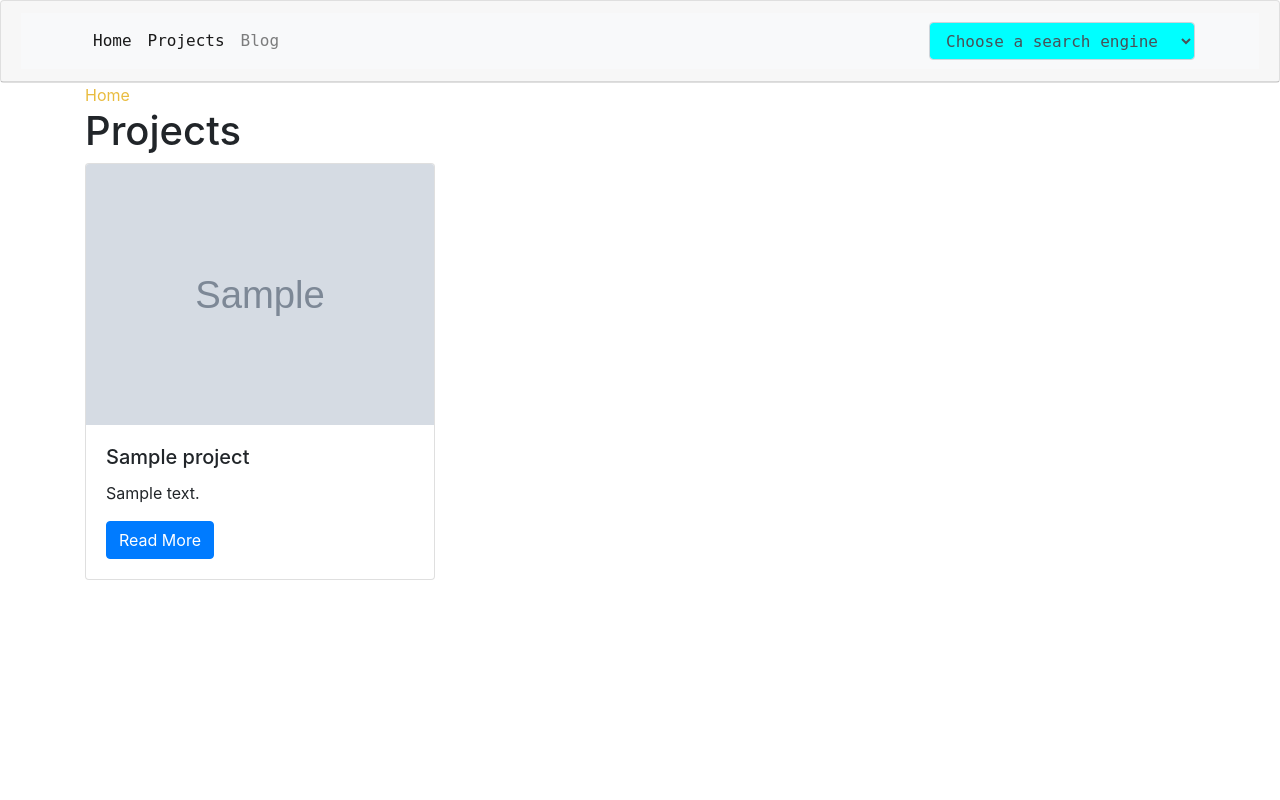
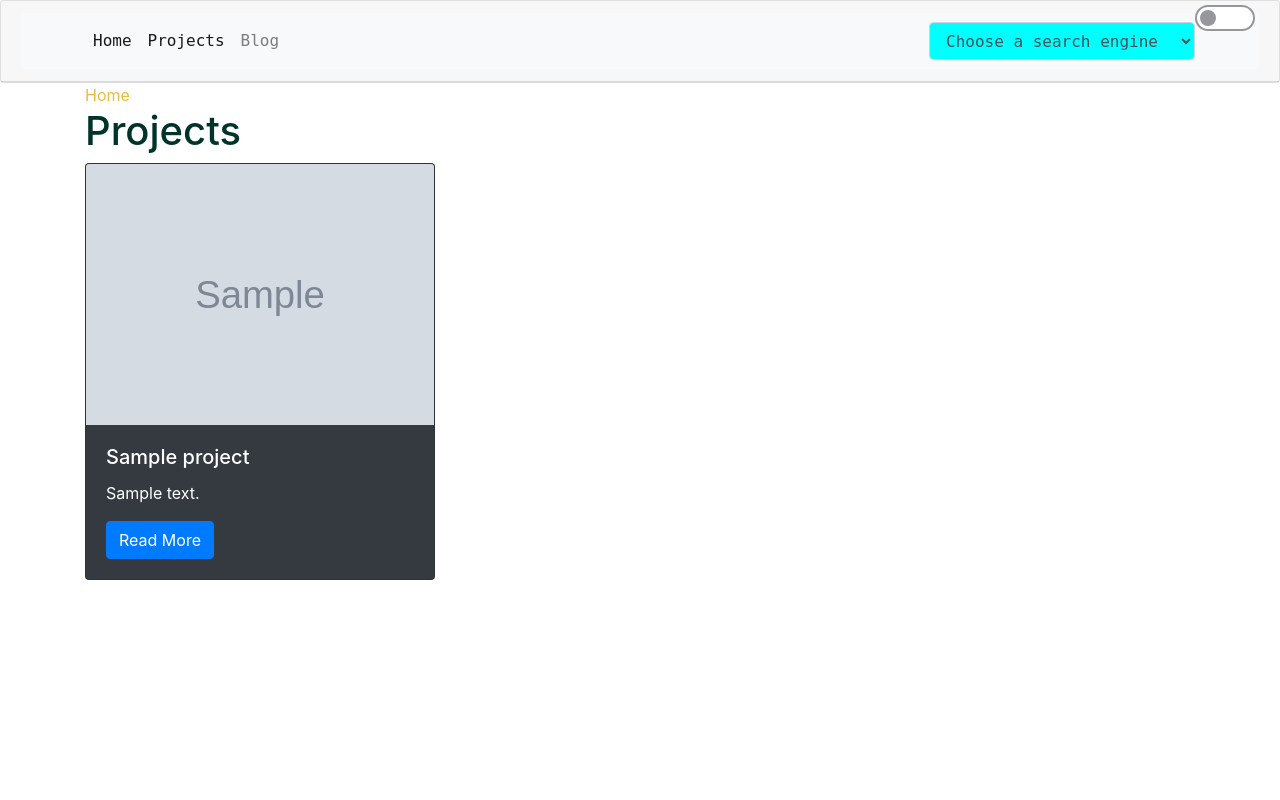
Before and after one commit to Steven1123581321/website, a Django app: page /projects/ in a window 1280 px wide. Run offline with Django 3.2, Linux system fonts and the light colour scheme; tables that the repository leaves empty hold one stand-in row (values such as "Sample post"); grey boxes marked "Sample" are stand-in pictures; some libraries are stand-ins or nearby versions.

Commit message:
added dark mode

```diff
--- a/personal_portfolio/templates/base.html
+++ b/personal_portfolio/templates/base.html
@@ -14,6 +14,76 @@
               }
               .form-inline{
                 display: none;
+              }
+              .dark-mode-toggler {
+                position: fixed;
+                top: 5px;
+                right: 20px;
+              }
+              .dark-mode-toggler label {
+                position: relative;
+              }
+              .dark-mode-toggler input[type='checkbox'] {
+                display: none;
+              }
+              .dark-mode-toggler input[type='checkbox'] + label::before {
+                content: '';
+                display: block;
+                height: 26px;
+                width: 60px;
+                background: #fff;
+                border: 2px solid #96979c;
+                border-radius: 15px;
+                position: absolute;
+                top: 0px;
+                left: -65px;
+              }
+              .dark-mode-toggler input[type='checkbox'] + label::after {
+                content: '';
+                display: block;
+                height: 20px;
+                width: 20px;
+                background: #96979c;
+                border: 2px solid #fff;
+                border-radius: 50%;
+                position: absolute;
+                top: 3px;
+                left: -62px;
+                transition: all 0.4s ease-in;
+              }
+              .dark-mode-toggler input[type='checkbox']:checked + label::before {
+                background: #000;
+                border: 2px solid #fff;
+              }
+              .dark-mode-toggler input[type='checkbox']:checked + label::after {
+                left: -28px;
+                background: #000;
+                border: 2px solid #fff;
+                transition: all 0.4s ease-in;
+              }
+              :root {
+                --clr-light: transparent;
+                --clr-dark: #00332a;
+                --clr-primary: #dbffa2;
+                --clr-secondary: #c3fcf2;
+                --clr-accent: #ff7750;
+
+                --foreground: var(--clr-dark);
+                --background: var(--clr-light);
+              }
+              .darkmode {
+                --clr-light: #fdffc4;
+                --clr-dark: #00332a;
+                --clr-primary: #202302;
+                --clr-secondary: #00100d;
+                --clr-accent: #ff7750;
+
+                --foreground: var(--clr-light);
+                --background: var(--clr-dark);
+              }
+              body {
+                background: var(--background);
+                color: var(--foreground);
               }
             </style>
             <div class="collapse navbar-collapse" id="navbarSupportedContent">
@@ -58,6 +128,50 @@
                 </button>
               </div>
             </div>
+            <div class="dark-mode-toggler">
+              <input type="checkbox" id="dark-mode-toggler" />
+              <label for="dark-mode-toggler" aria-label="Toggler for Dark Mode"></label>
+            </div>
+            <script>
+              // check for saved 'darkMode' in localStorage
+              let darkMode = localStorage.getItem('darkMode');
+
+              const darkModeToggle = document.querySelector('#dark-mode-toggler');
+
+              const enableDarkMode = () => {
+                // 1. Add the class to the body
+                document.body.classList.add('darkmode');
+                // 2. Update darkMode in localStorage
+                localStorage.setItem('darkMode', 'enabled');
+              }
+
+              const disableDarkMode = () => {
+                // 1. Remove the class from the body
+                document.body.classList.remove('darkmode');
+                // 2. Update darkMode in localStorage
+                localStorage.setItem('darkMode', null);
+              }
+
+              // If the user already visited and enabled darkMode
+              // start things off with it on
+              if (darkMode === 'enabled') {
+                enableDarkMode();
+              }
+
+              // When someone clicks the button
+              darkModeToggle.addEventListener('click', () => {
+                // get their darkMode setting
+                darkMode = localStorage.getItem('darkMode');
+
+                // if it not current enabled, enable it
+                if (darkMode !== 'enabled') {
+                  enableDarkMode();
+                // if it has been enabled, turn it off
+                } else {
+                  disableDarkMode();
+                }
+              });
+            </script>
             <script src='http://ajax.aspnetcdn.com/ajax/jQuery/jquery-3.2.1.js'></script>
             <script  type="text/javascript">
             $(document).ready(function () {
--- a/projects/templates/project_index.html
+++ b/projects/templates/project_index.html
@@ -10,7 +10,7 @@
     <div class="row">
         {% for project in projects %}
             <div class="col-md-4">
-                <div class="card mb-2">
+                <div class="card text-white bg-dark mb-3">
                     <img class="card-img-top" src="{% static project.image %}">
                     <div class="card-body">
                         <h5 class="card-title">{{ project.title }}</h5>
```
Also changed, not shown: cv/templates/cv_index_2.html (+3 -4 lines).
